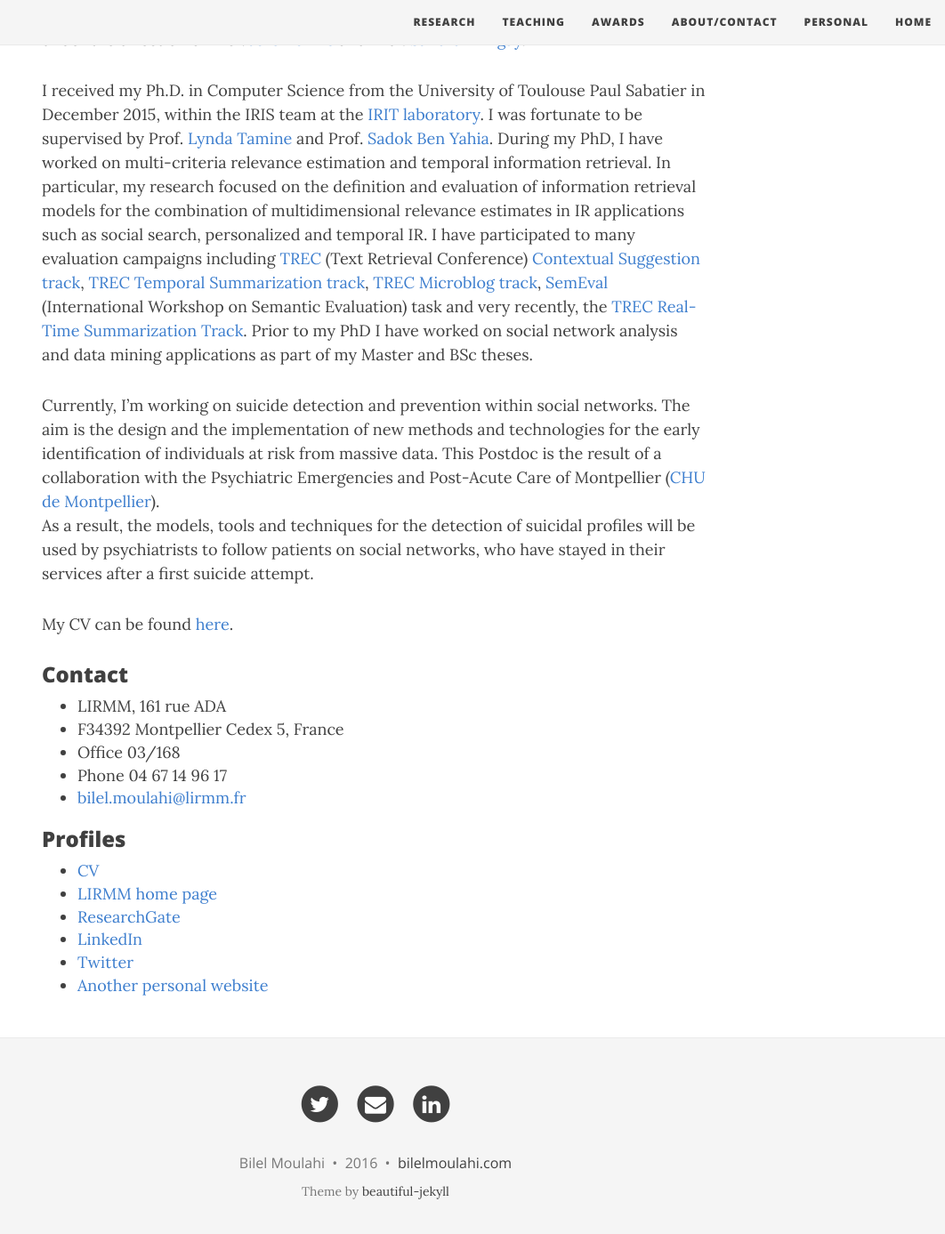
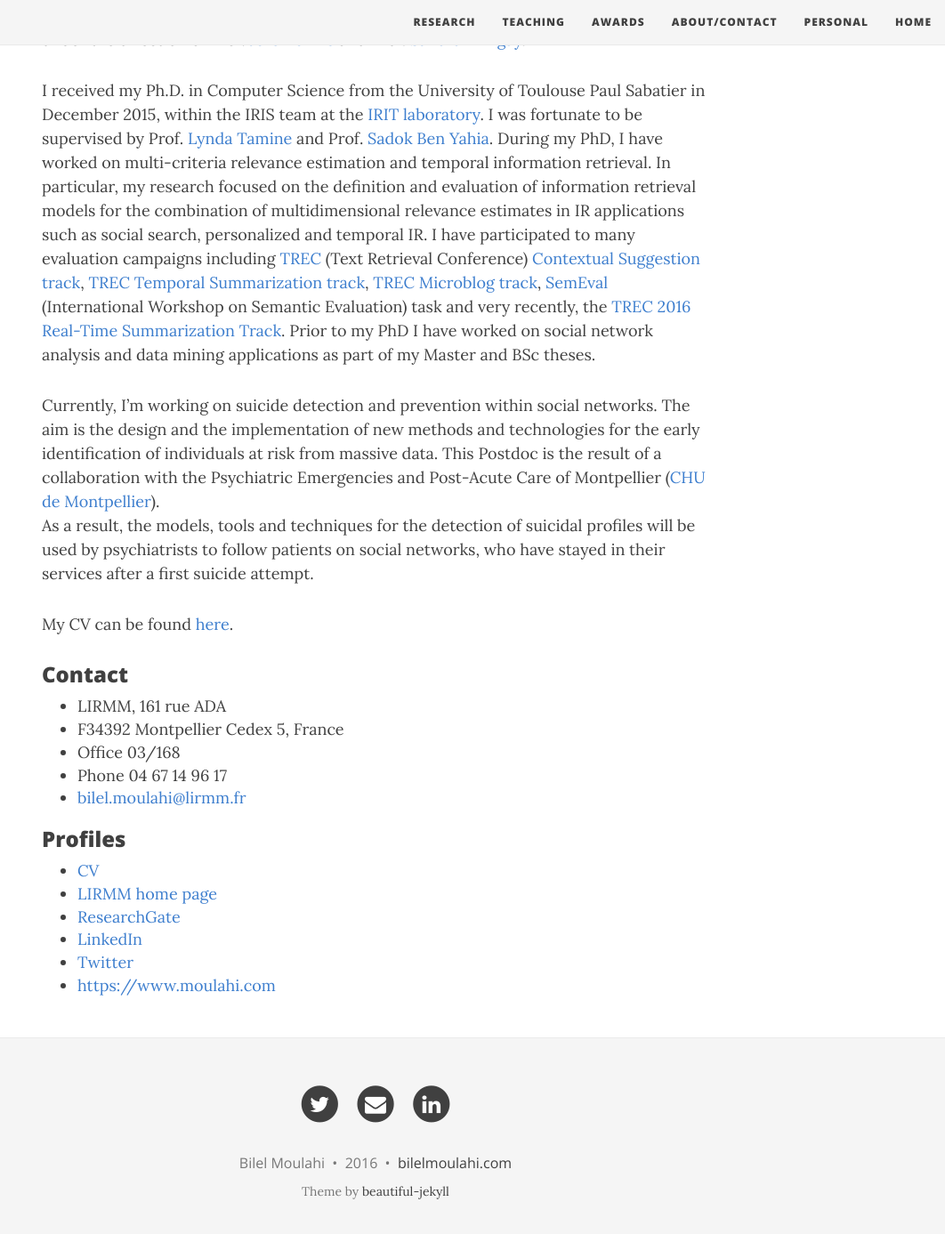
Before and after one commit to bilelmoulahi/bilelmoulahi.github.io, a Jekyll site: the page built from aboutme.md, in a window 1280 px wide and 1400 px high, scrolled down 296 px. Shown: the top 1387 px of the window at 89% size, without its empty margins (218-1280 px from the left). Built offline with Jekyll 4.4.1, drawn with Linux system fonts in a browser that asks for light colours; nearby versions of some CDN libraries.

Commit message:
some modifs

```diff
--- a/404.html
+++ b/404.html
@@ -4,6 +4,6 @@ title: 404 - Page not found
 ---
 
 <div class="text-center">
-  <h2>Contact site administrator</h2>
+  <h2>Contact Bilel</h2>
   <h2>via mail icon in page footer.</h2>
 </div>
--- a/aboutme.md
+++ b/aboutme.md
@@ -4,11 +4,12 @@ layout: page
 
 ##  Postdoctoral Researcher, ADVanced Analytics for data SciencE team, [LIRMM](http://www.lirmm.fr/)
 
-Since September 2016, I am a Postdoctoral Researcher at the Montpellier Laboratory of Informatics, Robotics and Microelectronics (LIRMM), Montpellier University, France. Actually, I'm a member of the ADVanced Analytics for data SciencE ([ADVANSE](https://www.lirmm.fr/recherche/equipes/advanse)) team under the direction of Prof. [Jérôme Azé](https://www.lirmm.fr/users/utilisateurs-lirmm/jerome-aze) and Prof. [Sandra Bringay](https://www.lirmm.fr/users/utilisateurs-lirmm/sandra-bringay).
+Since September 2016, I am a Postdoctoral Researcher at the Montpellier Laboratory of Informatics, Robotics and Microelectronics (LIRMM), Montpellier University, France.
+Actually, I'm a member of the ADVanced Analytics for data SciencE ([ADVANSE](https://www.lirmm.fr/recherche/equipes/advanse)) team under the direction of Prof. [Jérôme Azé](https://www.lirmm.fr/users/utilisateurs-lirmm/jerome-aze) and Prof. [Sandra Bringay](https://www.lirmm.fr/users/utilisateurs-lirmm/sandra-bringay).
 
 I received my Ph.D. in Computer Science from the University of Toulouse Paul Sabatier in December 2015, within the IRIS team at the [IRIT laboratory](http://www.irit.fr). I was fortunate to be supervised by Prof. [Lynda Tamine](https://www.irit.fr/~Lynda.Tamine-Lechani/) and Prof. [Sadok Ben Yahia](http://dblp.uni-trier.de/pers/hd/y/Yahia:Sadok_Ben).
 During my PhD, I have worked on multi-criteria relevance estimation and temporal information retrieval. In particular, my research focused on the definition and evaluation of information retrieval models for the combination of multidimensional relevance estimates in IR applications such as social search, personalized and temporal IR.
-I have participated to many evaluation campaigns including [TREC](trec.nist.gov) (Text Retrieval Conference) [Contextual Suggestion track](http://sites.google.com/site/treccontext/), [TREC Temporal Summarization track](http://www.trec-ts.org/), [TREC Microblog track](https://github.com/lintool/twitter-tools/wiki/TREC-2015-Track-Guidelines), [SemEval](http://alt.qcri.org/semeval2015/index.php?id=tasks) (International Workshop on Semantic Evaluation) task and very recently, the [TREC Real-Time Summarization Track](http://trecrts.github.io/).
+I have participated to many evaluation campaigns including [TREC](trec.nist.gov) (Text Retrieval Conference) [Contextual Suggestion track](http://sites.google.com/site/treccontext/), [TREC Temporal Summarization track](http://www.trec-ts.org/), [TREC Microblog track](https://github.com/lintool/twitter-tools/wiki/TREC-2015-Track-Guidelines), [SemEval](http://alt.qcri.org/semeval2015/index.php?id=tasks) (International Workshop on Semantic Evaluation) task and very recently, the [TREC 2016 Real-Time Summarization Track](http://trecrts.github.io/).
 Prior to my PhD I have worked on social network analysis and data mining applications as part of my Master and BSc theses.
 
 Currently, I'm working on suicide detection and prevention within social networks. The aim is the design and the implementation of new methods and technologies for the early identification of individuals at risk from massive data. This Postdoc is the result of a collaboration with the Psychiatric Emergencies and Post-Acute Care of Montpellier ([CHU de Montpellier](http://www.chu-montpellier.fr/)).
@@ -30,4 +31,4 @@ My CV can be found [here](resources/CV.pdf).
 * [ResearchGate](https://www.researchgate.net/profile/Bilel_Moulahi)
 * [LinkedIn](https://www.linkedin.com/in/bilelmoulahi)
 * [Twitter](https://www.twitter.com/bilelmoulahi)
-* [Another personal website](http://www.moulahi.com)
+* [https://www.moulahi.com](http://www.moulahi.com)
```
Also changed, not shown: index.md (+0 -3 lines).
